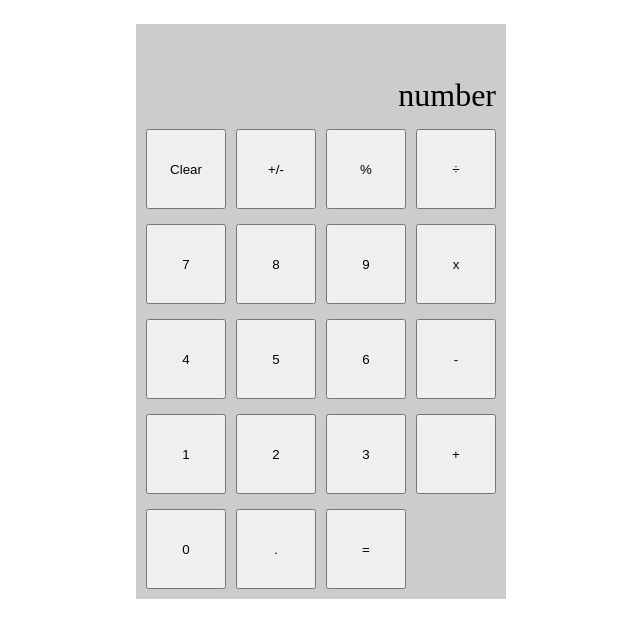
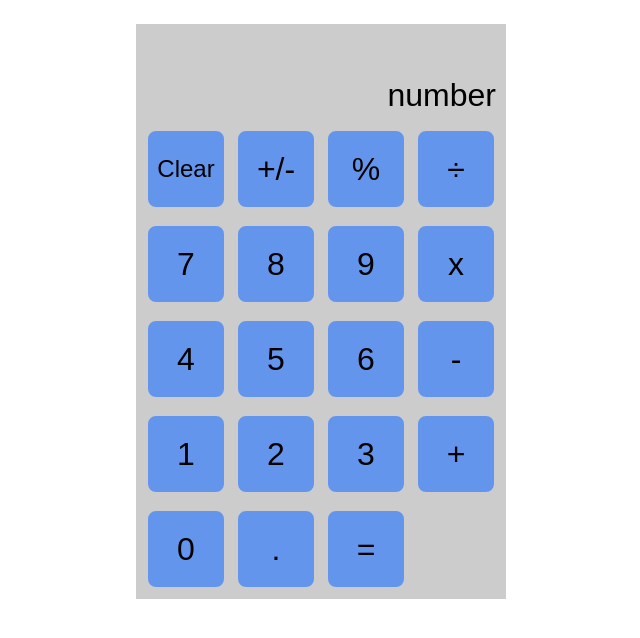
Before and after one commit to V-Ho/LetCodeTogether-Calculator, a plain HTML site: page index.html in a window 1280 px wide. Shown: the whole page, without its empty margins (319-959 px from the left). Drawn offline with Linux system fonts and the light colour scheme.

Commit message:
remove unnecessary styling and classes

```diff
--- a/index.html
+++ b/index.html
@@ -10,26 +10,26 @@
 </head>
 <body>
   <div class="container">
-    <div id="displayVal" class="display">number</div>
-    <button id="clear" class="calcBtn">Clear</button>
-    <button class="calcBtn btnOperator">+/-</button>
-    <button class="calcBtn btnOperator">%</button>
-    <button class="calcBtn btnOperator">÷</button>
-    <button class="calcBtn btnNum">7</button>
-    <button class="calcBtn btnNum">8</button>
-    <button class="calcBtn btnNum">9</button>
-    <button class="calcBtn btnOperator">x</button>
-    <button class="calcBtn btnNum">4</button>
-    <button class="calcBtn btnNum">5</button>
-    <button class="calcBtn btnNum">6</button>
-    <button class="calcBtn btnOperator">-</button>
-    <button class="calcBtn btnNum">1</button>
-    <button class="calcBtn btnNum">2</button>
-    <button class="calcBtn btnNum">3</button>
-    <button class="calcBtn btnOperator">+</button>
-    <button class="calcBtn btnNum">0</button>
-    <button class="calcBtn btnNum">.</button>
-    <button id="evaluate" class="calcBtn">=</div>
+    <div id="display">number</div>
+    <button id="clear">Clear</button>
+    <button class="btnOperator">+/-</button>
+    <button class="btnOperator">%</button>
+    <button class="btnOperator">÷</button>
+    <button class="btnNum">7</button>
+    <button class="btnNum">8</button>
+    <button class="btnNum">9</button>
+    <button class="btnOperator">x</button>
+    <button class="btnNum">4</button>
+    <button class="btnNum">5</button>
+    <button class="btnNum">6</button>
+    <button class="btnOperator">-</button>
+    <button class="btnNum">1</button>
+    <button class="btnNum">2</button>
+    <button class="btnNum">3</button>
+    <button class="btnOperator">+</button>
+    <button class="btnNum">0</button>
+    <button class="btnNum">.</button>
+    <button id="evaluate">=</button>
   </div>
 </body>
 </html>
--- a/main.css
+++ b/main.css
@@ -1,11 +1,10 @@
-
-
-.display {
+#display {
   grid-column-start: 1;
   grid-column-end: 5;
   justify-self: end;
   align-self: flex-end;
   font-size: 2rem;
+  font-family: sans-serif
 }
 
 .item0 {
@@ -13,13 +12,13 @@
   grid-column-end: 3;
 }
 
-.btnVal {
+button {
   background-color: cornflowerblue;
   border-radius: 10px;
   border: 2px solid #ccc;
   text-align: center;
   vertical-align: middle;
-  font-size: 1rem;
+  font-size: 2rem;
 }
 
 .container {
@@ -38,3 +37,7 @@ body {
   align-items: center;
   justify-content: center;
 }
+
+#clear {
+  font-size: 1.5rem
+}
```
